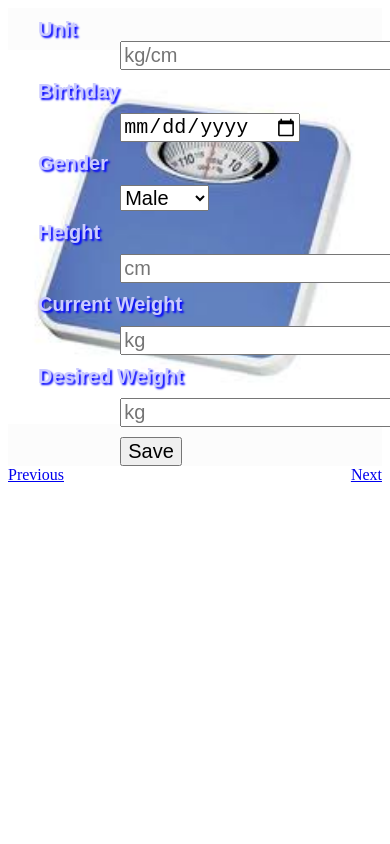
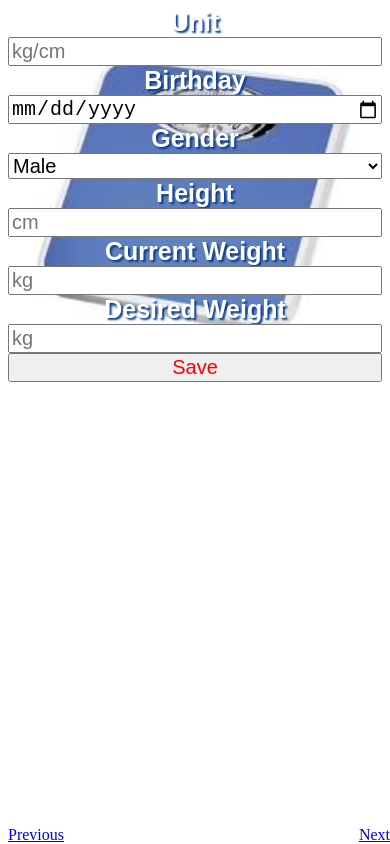
Before and after one commit to iriemena/Weight-Tracker, a plain HTML site: page settings.html in a window 390 px wide. Drawn offline with Linux system fonts and the light colour scheme.

Commit message:
modified

```diff
--- a/settings.html
+++ b/settings.html
@@ -65,6 +65,66 @@
 	.next{
 		float: right;
 	}
+
+	@media screen and (max-width: 600px){
+		label{
+		width: 100%;
+		font-size:25px;
+		font-weight: bold;
+		margin-top: initial;
+		color: #fff;
+		font-family: arial;
+		text-shadow: 2px 2px 2px rgb(10, 60, 139);
+		margin: 0;
+		text-align: center;
+
+	}
+	input[type=text] {
+		font-size: 20px;
+		width: 100%;
+		margin: 0;
+
+	}
+
+	input[type=date]{
+		font-size: 20px;
+		width: 100%;
+		margin: 0;
+	}
+
+	input[type=number] {
+		font-size: 20px;
+		width: 100%;
+		margin: 0;
+	}
+	input[type=button] {
+		font-size: 20px;
+		width: 100%;
+		margin: 0;
+		color: red;
+	}
+
+	select {
+		font-size: 20px;
+		width: 100%;
+		margin: 0;
+	}
+
+	.previous{
+		float: left;
+		position: absolute;
+		bottom: 0;
+	}
+
+	.next{
+		float: right;
+		position: absolute;
+		right: 0;
+		bottom: 0;
+	}
+
+	}
+
 </style>
 
 <body>
```
Also changed, not shown: Weight.css (+16 -2 lines), results.html (+31 -0 lines).
